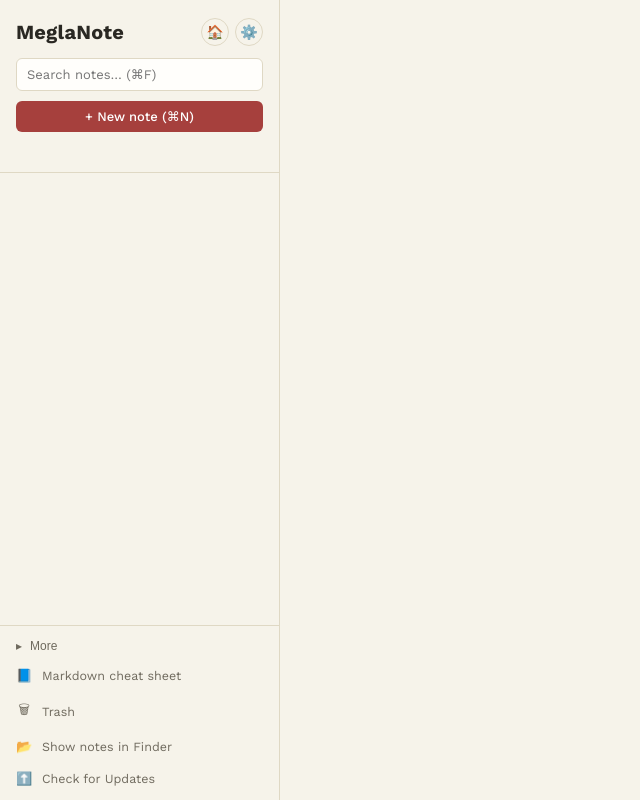
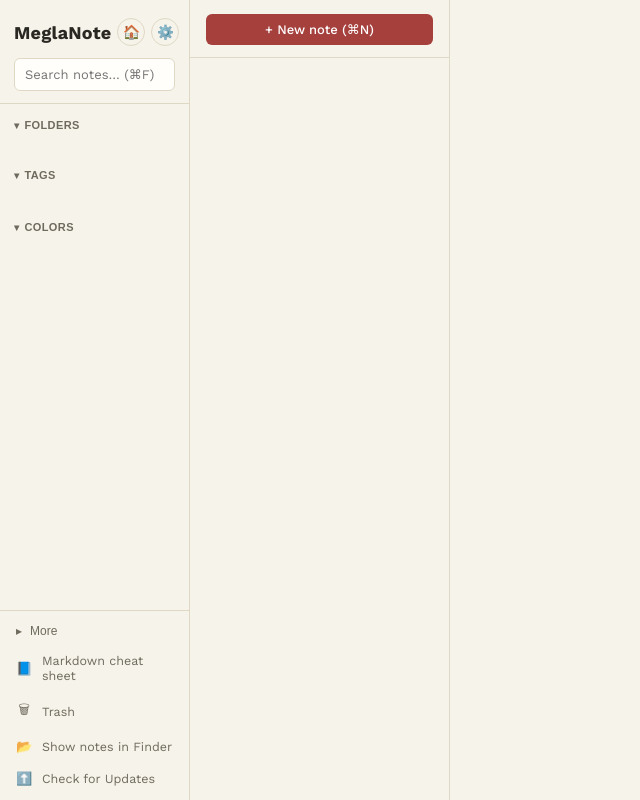
Before and after one commit to johnt105/meglanote, a website: page renderer/index.html in a window 1280 px wide. Shown: the whole page, without its empty margins (0-640 px from the left). Drawn offline with nearby package versions, Linux system fonts and the light colour scheme.

Commit message:
Three-pane layout: collapsible nav rail (folders/tags/colors) separate from note list

```diff
--- a/package.json
+++ b/package.json
@@ -1,6 +1,6 @@
 {
   "name": "meglanote",
-  "version": "1.0.9",
+  "version": "1.1.0",
   "private": true,
   "scripts": {
     "tauri": "tauri"
--- a/renderer/index.html
+++ b/renderer/index.html
@@ -64,7 +64,7 @@
     --rule-faint: rgba(255, 111, 165, 0.12);
   }
   html[data-theme="kawaii"] body { font-family: 'Baloo 2', 'Work Sans', system-ui, sans-serif; }
-  html[data-theme="kawaii"] #sidebar-head h1,
+  html[data-theme="kawaii"] #nav-rail-head h1,
   html[data-theme="kawaii"] .note-card .t,
   html[data-theme="kawaii"] #title-input,
   html[data-theme="kawaii"] #placeholder { font-family: 'Baloo 2', 'Work Sans', system-ui, sans-serif; }
@@ -88,18 +88,41 @@
   #app { display: flex; height: 100vh; min-height: 480px; }
 
   /* Sidebar */
-  #sidebar {
-    width: 280px; min-width: 220px; flex-shrink: 0;
+  #nav-rail {
+    width: 190px; min-width: 160px; flex-shrink: 0;
     border-right: 1px solid var(--rule);
     display: flex; flex-direction: column;
     background: var(--paper);
   }
+  #nav-rail-head {
+    padding: 18px 14px 12px;
+    border-bottom: 1px solid var(--rule);
+  }
+  #nav-rail-body { flex: 1; overflow-y: auto; padding: 8px 10px; }
+  .nav-section { margin-bottom: 2px; }
+  .nav-section-toggle {
+    width: 100%; text-align: left; background: none; border: none; cursor: pointer;
+    padding: 7px 4px; font-size: 11px; font-weight: 700; text-transform: uppercase;
+    letter-spacing: 0.4px; color: var(--graphite);
+    display: flex; align-items: center; gap: 5px;
+  }
+  .nav-section-toggle:hover { color: var(--ink); }
+  .nav-section-toggle .chevron { display: inline-block; transition: transform 0.12s ease; font-size: 10px; }
+  .nav-section.collapsed .nav-section-toggle .chevron { transform: rotate(-90deg); }
+  .nav-section-body { padding: 2px 2px 12px; }
+  .nav-section.collapsed .nav-section-body { display: none; }
+  #sidebar {
+    width: 260px; min-width: 200px; flex-shrink: 0;
+    border-right: 1px solid var(--rule);
+    display: flex; flex-direction: column;
+    background: var(--paper);
+  }
   #sidebar-head {
-    padding: 18px 16px 12px;
+    padding: 14px 16px 12px;
     border-bottom: 1px solid var(--rule);
   }
-  #sidebar-head h1 {
-    font-size: 20px; font-weight: 700; margin: 0 0 12px;
+  #nav-rail-head h1 {
+    font-size: 18px; font-weight: 700; margin: 0 0 12px;
     letter-spacing: 0.2px;
     display: flex; align-items: center; justify-content: space-between;
   }
@@ -124,7 +147,7 @@
   }
   #search:focus { outline: none; border-color: var(--accent); }
   #new-btn {
-    margin-top: 10px; width: 100%; padding: 8px 10px;
+    width: 100%; padding: 8px 10px;
     background: var(--accent); color: #fff; border: none;
     border-radius: 6px; font-family: inherit; font-size: 13px; font-weight: 500;
     cursor: pointer;
@@ -543,6 +566,7 @@
   #back-btn { display: none; }
 
   @media (max-width: 700px) {
+    #nav-rail { display: none; }
     #sidebar { width: 100%; border-right: none; }
     #app.view-detail #sidebar { display: none; }
     #app.view-list #main { display: none; }
@@ -559,19 +583,25 @@
 </head>
 <body>
 <div id="app">
-  <div id="sidebar">
-    <div id="sidebar-head">
+  <div id="nav-rail">
+    <div id="nav-rail-head">
       <h1><span class="title-group">MeglaNote<span id="app-version"></span></span> <span class="header-btn-group"><button id="home-btn" title="Home">🏠</button><button id="prefs-btn" title="Preferences">⚙️</button></span></h1>
       <input id="search" placeholder="Search notes… (⌘F)" />
-      <button id="new-btn">+ New note (⌘N)</button>
-      <div id="tags-bar"></div>
-      <div id="folders-bar"></div>
-      <div id="colors-bar"></div>
     </div>
-    <div id="filter-banner" style="display:none;">
-      <span></span><a id="clear-filter">Clear</a>
+    <div id="nav-rail-body">
+      <div class="nav-section" id="nav-section-folders">
+        <button class="nav-section-toggle" data-nav-toggle="folders"><span class="chevron">▾</span> Folders</button>
+        <div id="folders-bar" class="nav-section-body"></div>
+      </div>
+      <div class="nav-section" id="nav-section-tags">
+        <button class="nav-section-toggle" data-nav-toggle="tags"><span class="chevron">▾</span> Tags</button>
+        <div id="tags-bar" class="nav-section-body"></div>
+      </div>
+      <div class="nav-section" id="nav-section-colors">
+        <button class="nav-section-toggle" data-nav-toggle="colors"><span class="chevron">▾</span> Colors</button>
+        <div id="colors-bar" class="nav-section-body"></div>
+      </div>
     </div>
-    <div id="note-list"></div>
     <div id="sidebar-footer">
       <button id="footer-toggle-btn"><span id="footer-toggle-icon">▸</span> More</button>
       <div id="footer-links">
@@ -581,6 +611,15 @@
         <a href="#" id="check-update-link" class="footer-link"><span class="icon">⬆️</span>Check for Updates</a>
       </div>
     </div>
+  </div>
+  <div id="sidebar">
+    <div id="sidebar-head">
+      <button id="new-btn">+ New note (⌘N)</button>
+    </div>
+    <div id="filter-banner" style="display:none;">
+      <span></span><a id="clear-filter">Clear</a>
+    </div>
+    <div id="note-list"></div>
   </div>
   <div id="main"></div>
 </div>
@@ -705,12 +744,27 @@ function setSidebarFooterCollapsed(collapsed, opts) {
   }
 }
 
+function setNavSectionCollapsed(section, collapsed, opts) {
+  opts = opts || {};
+  const el = document.getElementById('nav-section-' + section);
+  if (el) el.classList.toggle('collapsed', collapsed);
+  if (opts.save !== false) {
+    appSettings.navCollapsed = appSettings.navCollapsed || {};
+    appSettings.navCollapsed[section] = collapsed;
+    saveAppSettings();
+  }
+}
+
 async function loadTheme() {
   try { appSettings = JSON.parse(await window.notesAPI.loadSettings() || '{}'); } catch (e) { appSettings = {}; }
   const theme = THEME_ORDER.includes(appSettings.theme) ? appSettings.theme : 'light';
   document.documentElement.setAttribute('data-theme', theme);
   // Collapsed by default (to save sidebar space) unless explicitly expanded before.
   setSidebarFooterCollapsed(appSettings.sidebarFooterCollapsed !== false, { save: false });
+  const navCollapsed = appSettings.navCollapsed || {};
+  ['folders', 'tags', 'colors'].forEach(section => {
+    setNavSectionCollapsed(section, !!navCollapsed[section], { save: false });
+  });
 }
 
 function toggleTheme() {
@@ -2348,6 +2402,13 @@ document.getElementById('footer-toggle-btn').addEventListener('click', () => {
   const linksEl = document.getElementById('footer-links');
   setSidebarFooterCollapsed(!linksEl.classList.contains('collapsed'));
 });
+document.querySelectorAll('.nav-section-toggle').forEach(btn => {
+  btn.addEventListener('click', () => {
+    const section = btn.dataset.navToggle;
+    const el = document.getElementById('nav-section-' + section);
+    setNavSectionCollapsed(section, !el.classList.contains('collapsed'));
+  });
+});
 
 document.getElementById('home-btn').addEventListener('click', (e) => {
   e.preventDefault();
--- a/src-tauri/tauri.conf.json
+++ b/src-tauri/tauri.conf.json
@@ -1,7 +1,7 @@
 {
   "$schema": "https://schema.tauri.app/config/2",
   "productName": "MeglaNote",
-  "version": "1.0.9",
+  "version": "1.1.0",
   "identifier": "com.meglanote.notes",
   "build": {
     "frontendDist": "../renderer"
```
